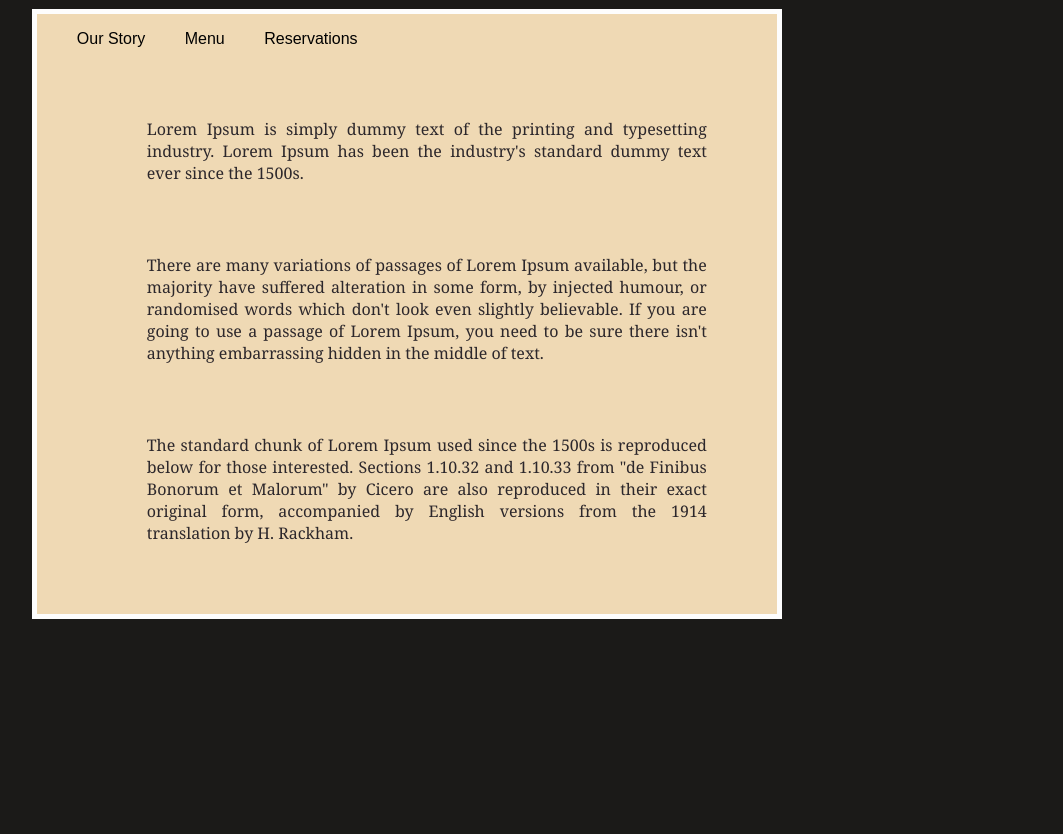
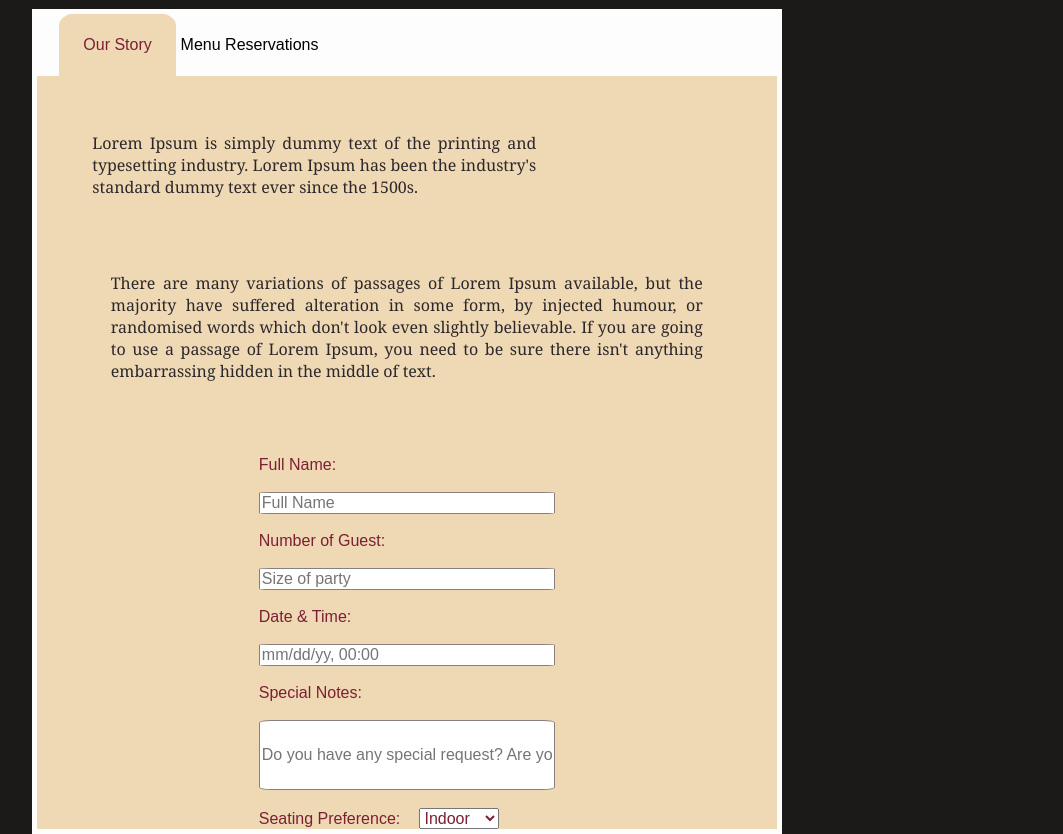
Before and after one commit to jbrz/TIYaGroupProj1, a website: page app/index.html in a window 1280 px wide. Shown: the part 2738-3572 px from the top of the page, without its empty margins (173-1236 px from the left). Before the commit the page ends 3357 px from the top, so only its background shows below. Drawn offline with Linux system fonts and the light colour scheme.

Commit message:
added form & tweeks menu area.

```diff
--- a/app/index.html
+++ b/app/index.html
@@ -43,30 +43,58 @@
     </div>
 
     <div class="content">
-      <ul class="">
-        <li>
-        <nav>
-            <li class="nav">Our Story</li>
-            <li class="nav">Menu</li>
-            <li class="nav">Reservations</li>
+      <ul>
+        <nav class="navPanel">
+            <li rel="panel1" class="active">Our Story</li>
+            <li rel="panel2">Menu</li>
+            <li rel="panel3">Reservations</li>
         </nav>
-        <li>
-          <p class="accordion1">Lorem Ipsum is simply dummy text of the printing and typesetting industry. Lorem Ipsum has been the industry's standard dummy text ever since the 1500s.</p>
-        </li>
-        <li>
-          <p class="accordion2">There are many variations of passages of Lorem Ipsum available, but the majority have suffered alteration in some form, by injected humour, or randomised words which don't look even slightly believable. If you are going to use a passage of Lorem Ipsum, you need to be sure there isn't anything embarrassing hidden in the middle of text.</p>
-        </li>
-        <li>
-          <p class="accordion3">The standard chunk of Lorem Ipsum used since the 1500s is reproduced below for those interested. Sections 1.10.32 and 1.10.33 from "de Finibus Bonorum et Malorum" by Cicero are also reproduced in their exact original form, accompanied by English versions from the 1914 translation by H. Rackham.</p>
-        </li>
+        <div id="accordion1" class="accordion">
+          <ul class="accordionBg">
+            <p>Lorem Ipsum is simply dummy text of the printing and typesetting industry. Lorem Ipsum has been the industry's standard dummy text ever since the 1500s.</p>
+          </ul>
+        </div>
+        <div id="accordion2" class="accordion">
+          <ul>
+            <p>There are many variations of passages of Lorem Ipsum available, but the majority have suffered alteration in some form, by injected humour, or randomised words which don't look even slightly believable. If you are going to use a passage of Lorem Ipsum, you need to be sure there isn't anything embarrassing hidden in the middle of text.</p>
+          </ul>
+        </div>
+        <div id="accordion3" class="accordion">
+          <ul>
+            <form class="reservationTab">
+              <li>Full Name:</li>
+              <br></br>
+                <input class="fullName" placeholder ="Full Name" />
+              <br></br>
+              <li>Number of Guest:</li>
+              <br></br>
+                <input class="guest" placeholder ="Size of party" />
+              <br></br>
+              <li>Date & Time:</li>
+              <br></br>
+                <input class="date" placeholder ="mm/dd/yy, 00:00" />
+              <br></br>
+              <li>Special Notes:</li>
+              <br></br>
+                <input class="notes" placeholder ="Do you have any special request? Are you celebrating a special Event?" />
+              <br></br>
+              <li class="preference">Seating Preference:</li>
+              <select>
+              <option>Indoor</option>
+              <option>Outdoor</option>
+              <option>Booth</option>
+              <br></br>
+              <button>Reserve Table</button>
+            </form>
+          </ul>
+        </div>
       </ul>
     </div>
 
-    </div>
-
-<!--     <footer>
-      <h5>J.Bam's</h5>
-    </footer> -->
+  <footer>
+    <h5>J.Bam's</h5>
+    <p class="subText">Address here   <span>::</span>   (404) 123-4567   <span>::</span>   email</p>
+  </footer>
 
   </div>
 
--- a/src/main.scss
+++ b/src/main.scss
@@ -3,7 +3,7 @@
 
 body{
  /*//light black*/
- background-color: #1B1A18 ;
+ background-color: #1B1A18;
  margin-top: 3%;
  margin-left: 16%;
  margin-right: 16%;
@@ -93,8 +93,59 @@ h2 {
   overflow: hidden;
 // this border causes a line above pic 1
   border: 5px solid #FDFDFD;
+  // bg Brown
+  background-color: #EFD9B4;
+  ul {
+    margin: 0;
+    padding: 0;
+  }
+}
+.accordionBg {
+  width: 75%;
+  height: 5%;
+  // color Burgundy
   background-color: #EFD9B4;
 }
+.navPanel {
+  // color White
+  background-color: #FDFDFD;
+  margin-top: 0;
+  padding: 3%;
+}
+// hover elements
+.content nav li:hover {
+  color: #7B1F35;
+  font-weight: bold;
+}
+.content nav li.active {
+  // bg Brown
+  background-color: #EFD9B4;
+  // color Burgundy
+  color: #7B1F35;
+  padding: 3.5%;
+  border-radius: 20% 20% 0 0;
+}
+
+.content nav li.hidden {
+  background-color: #FDFDFD;
+}
+
+.content .accordion {
+  // display: none;
+  // color Burgundy
+  color: #7B1F35;
+  // bg Brown
+  background-color: #EFD9B4;
+}
+.content .accordion.active {
+  display: block;
+  // font white
+  color: #FDFDFD;
+  // bg Brown
+  background-color: #EFD9B4;
+}
+
+
 
 h3 {
  font-family: Helvetica, sans-serif;
@@ -102,21 +153,27 @@ h3 {
  font-size: 13px;
 }
 
-footer {
-  background-color: #1B1A18;
+form {
+  width: 40%;
+  margin-left: 30%;
+  margin-right: 30;
+}
+form input {
+  width: 100%;
+  border: 1px solid #897F7D;
+  border-radius: 4%;
 }
 
-//////// footer
+form .preference {
+  margin-right: 5%;
+}
 
-// h5 {
-//  font-family: "Great Vibes", sans-serif;
-//  font-weight: lighter;
-//  font-size: 80px;
-//  /*Burgundy*/
-//  color:  #7B1F35;
-//  text-align: left;
-// }
+form input.notes {
+  height: 70px;
 
+}
+
+// ////// code per Michaels disign
 li {
   list-style-type: none;
   display: inline;
@@ -139,6 +196,39 @@ p {
  text-align: justify;
 }
 
+
+////// footer
+
+footer {
+  height: 45px;
+  background-color: #EFD9B4;
+  text-align: left;
+}
+
+h5 {
+ font-family: "Great Vibes", sans-serif;
+ font-weight: lighter;
+ /*Brown*/
+ color: #7B1F35;
+ font-size: 20px;
+ margin: 0;
+ margin-top: 1%;
+ margin-left: 3%;
+ float: left;
+}
+
+p.subText {
+  color: #FDFDFD;
+  margin: 0;
+  width: 50%;
+  position: relative;
+}
+
+p.subText span {
+  color: #7B1F35;
+}
+
+
 // div{
 //  max-width: 40%;
 //  /*White*/
```
Also changed, not shown: app/css/main.css, app/images/Restaurant.jpg (added).
